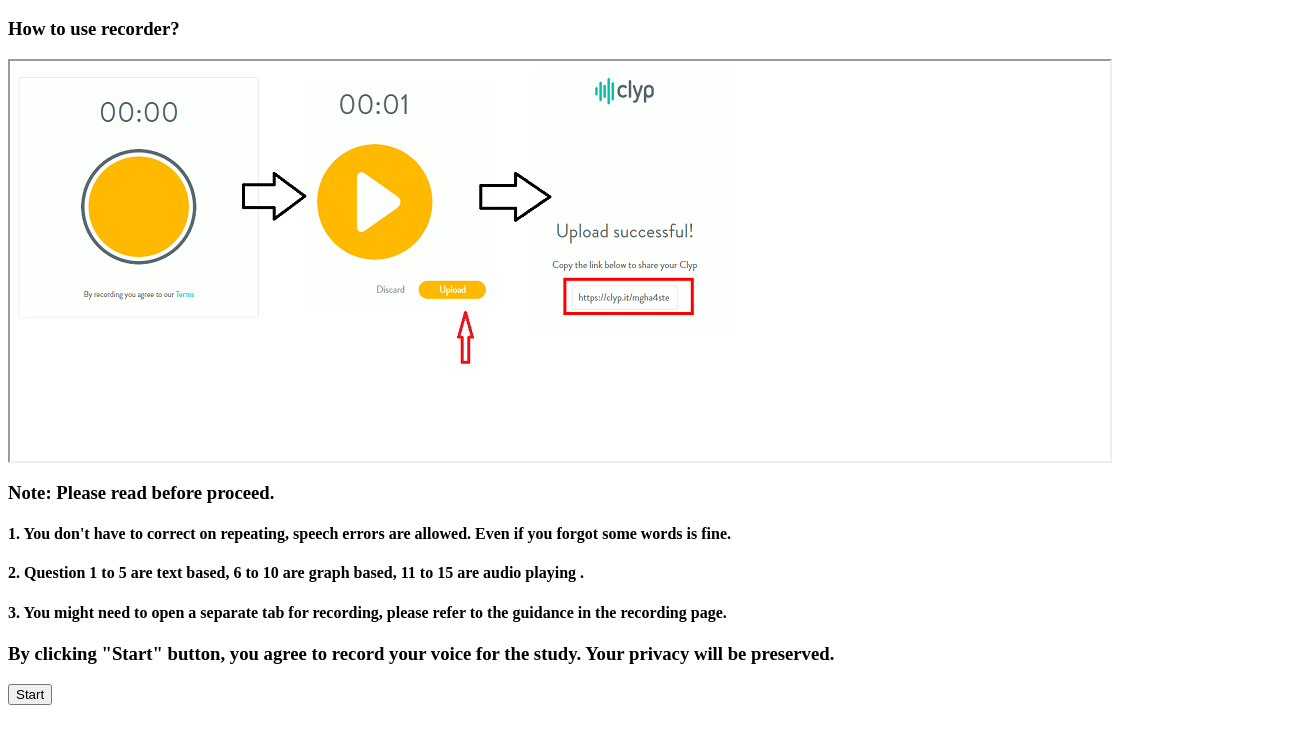
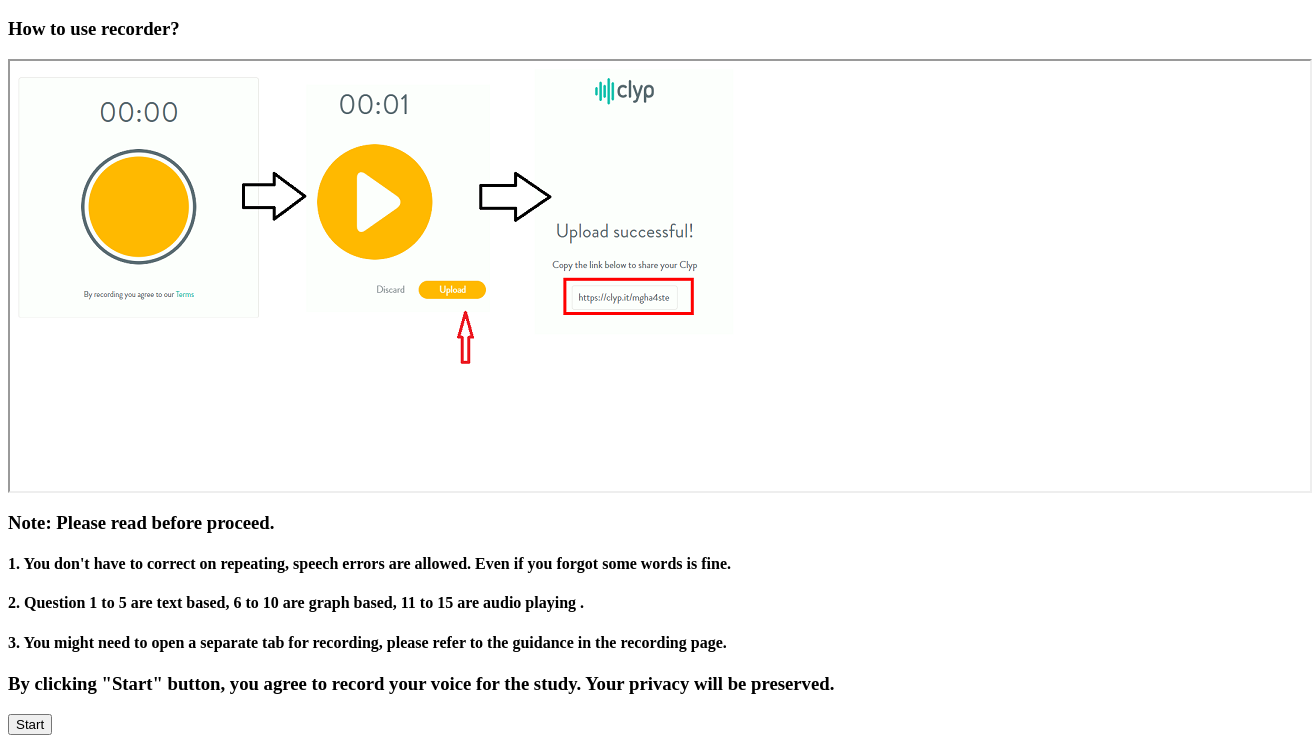
Before and after one commit to hypernovas/hypernovas.github.io, a plain HTML site: page index.html in a window 1280 px wide. Shown: the part 48-800 px from the top of the page, 1312 px wide, since content can reach past the window. Drawn offline with nearby package versions, Linux system fonts and the light colour scheme.

Commit message:
update0502c

```diff
--- a/index.html
+++ b/index.html
@@ -21,7 +21,7 @@
 
 	<div id="default-content" class="dynamic-content">
 		<h3>How to use recorder? </h3>
-		<iframe id="pic6" height="400" width="1100" scrolling="no" > <html><body></body></html></iframe>
+		<iframe id="pic6" height="430" width="1300" scrolling="no" > <html><body></body></html></iframe>
 		<h3>Note: Please read before proceed.</h3>
 		<h4>1. You don't have to correct on repeating, speech errors are allowed. Even if you forgot some words is fine. </h4>
 		<h4>2. Question 1 to 5 are text based, 6 to 10 are graph based, 11 to 15 are audio playing . </h4>
```
